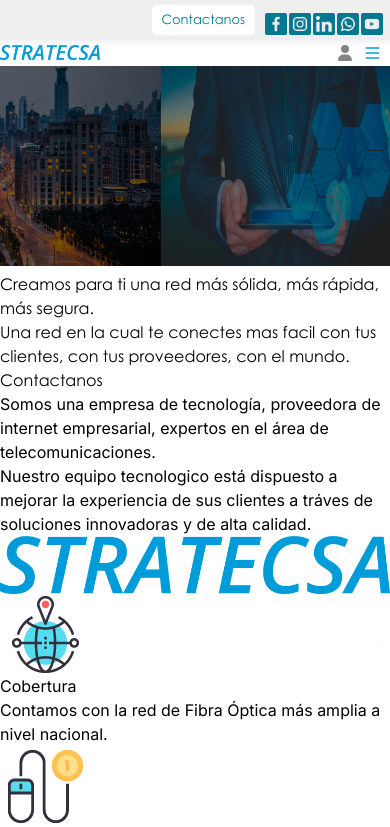
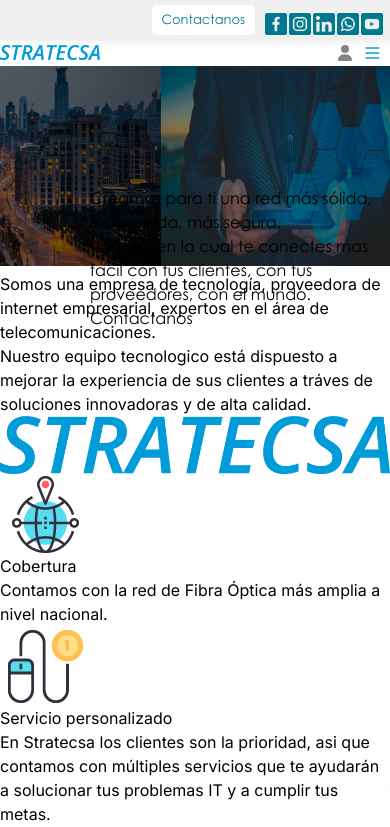
Before and after one commit to AndreaNavas18/stratecsa, a Next.js app: page /home in a window 390 px wide. Shown: the top 827 px of the page. Built offline with nearby package versions, Linux system fonts and the light colour scheme.

Commit message:
slider111111

```diff
--- a/src/app/components/slider/sliderhome.jsx
+++ b/src/app/components/slider/sliderhome.jsx
@@ -26,6 +26,33 @@
         id: 4,
         imagen: '/new/img1.jpg',
         alt: 'imagen4',
+    },
+]
+
+const textosSliders = [
+    {
+        id: 1,
+        titulo: 'Creamos para ti una red más sólida, más rápida, más segura.',
+        descripcion: 'Una red en la cual te conectes mas facil con tus clientes, con tus proveedores, con el mundo.',
+        boton: 'Contactanos'
+    },
+    {
+        id: 2,
+        titulo: 'OK para ti una red más sólida, más rápida, más segura.',
+        descripcion: 'Una red en la cual te conectes mas facil con tus clientes, con tus proveedores, con el mundo.',
+        boton: 'Contactanos'
+    },
+    {
+        id: 3,
+        titulo: 'AJA para ti una red más sólida, más rápida, más segura.',
+        descripcion: 'Una red en la cual te conectes mas facil con tus clientes, con tus proveedores, con el mundo.',
+        boton: 'Contactanos'
+    },
+    {
+        id: 4,
+        titulo: 'EJE para ti una red más sólida, más rápida, más segura.',
+        descripcion: 'Una red en la cual te conectes mas facil con tus clientes, con tus proveedores, con el mundo.',
+        boton: 'Contactanos'
     },
 ]
 
@@ -61,6 +88,8 @@
                     })
                 }
             </Slider>
+            {/* AQUI VOY
+            voy a crear otro slider con los textos, y lo pongo encima del otro slider */}
                 <div className={`${Styles.divSlider} ${Styles.divSliderM}`}>
                     <h1 className={`${Styles.titleSlider} ${Styles.titleSliderM}`}>
                     Creamos para ti una red más sólida, más rápida, más segura.
--- a/src/app/components/slider/sliderhome.module.css
+++ b/src/app/components/slider/sliderhome.module.css
@@ -27,6 +27,13 @@
     }
 
     .divSliderM {
+        position: absolute;
+        display: flex;
+        flex-direction: column;
+        justify-content: center;
+        align-items: flex-start;
+        margin-top: 120px;
+        margin-left: 90px;
 
     }
 
```
Also changed, not shown: 1 other file (tests, documents, lock files or other folders).
